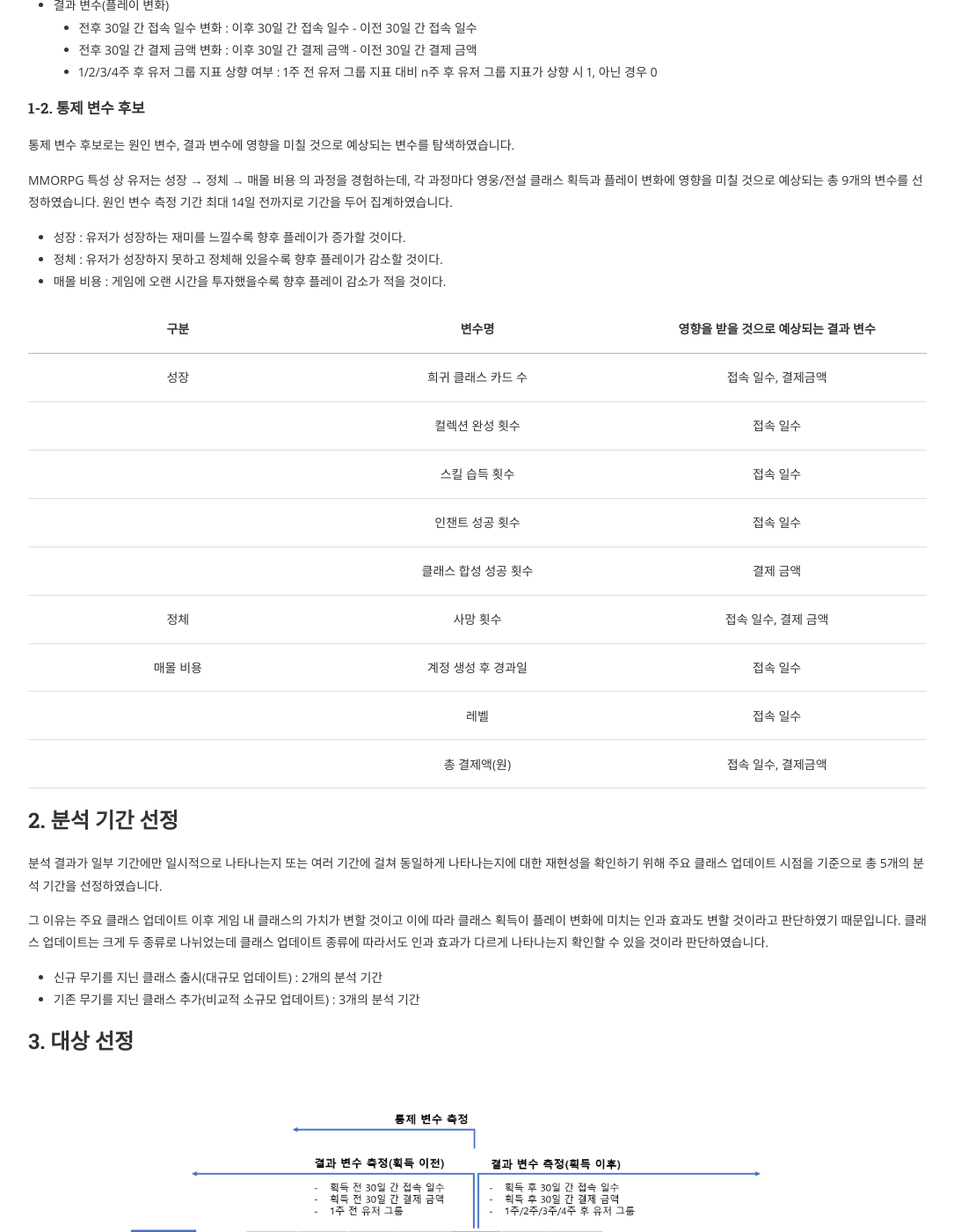
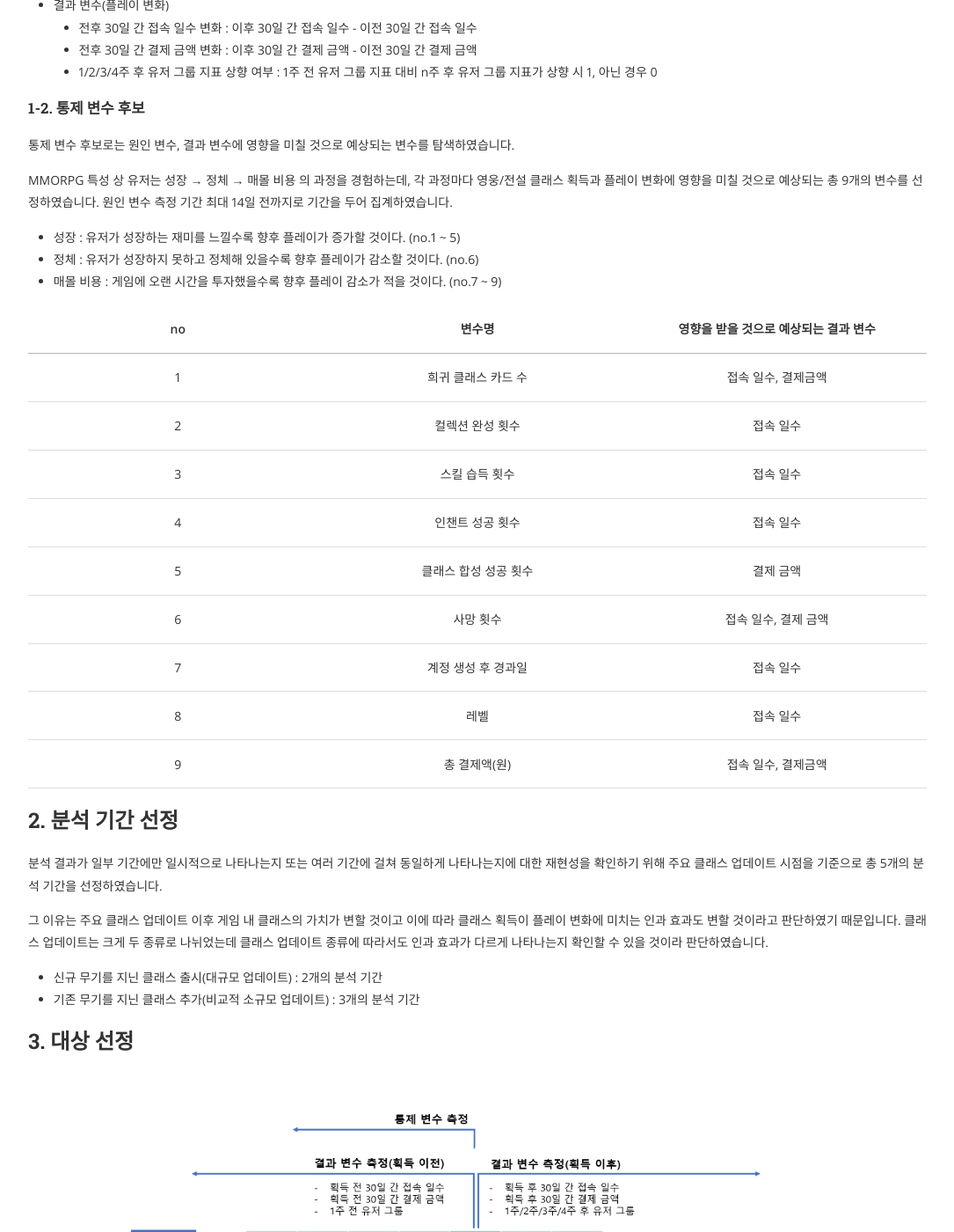
Before and after one commit to kurossncsoft/kurossncsoft.github.io, a Jekyll site: the page built from _posts/2021-05-10-class_get_causal_analysis.md, in a window 1280 px wide and 1400 px high, scrolled down 4798 px. Shown: the whole window at 88% size, without its empty margins (97-1182 px from the left). Built offline with Jekyll 4.4.1, drawn with Linux system fonts in a browser that asks for light colours; nearby versions of some CDN libraries; formulas are drawn with MathJax 3; comment, search, counter and statistics services are not loaded.

Commit message:
통제 변수 표 변경

```diff
--- a/_posts/2021-05-10-class_get_causal_analysis.md
+++ b/_posts/2021-05-10-class_get_causal_analysis.md
@@ -109,21 +109,21 @@ cover: "/assets/l2m_cover.jpg"
 
  MMORPG 특성 상 유저는 성장 → 정체 → 매몰 비용 의 과정을 경험하는데, 각 과정마다 영웅/전설 클래스 획득과 플레이 변화에 영향을 미칠 것으로 예상되는 총 9개의 변수를 선정하였습니다. 원인 변수 측정 기간 최대 14일 전까지로 기간을 두어 집계하였습니다.
 
-* 성장 : 유저가 성장하는 재미를 느낄수록 향후 플레이가 증가할 것이다.
-* 정체 : 유저가 성장하지 못하고 정체해 있을수록 향후 플레이가 감소할 것이다.
-* 매몰 비용 : 게임에 오랜 시간을 투자했을수록 향후 플레이 감소가 적을 것이다.
+* 성장 : 유저가 성장하는 재미를 느낄수록 향후 플레이가 증가할 것이다. (no.1 ~ 5)
+* 정체 : 유저가 성장하지 못하고 정체해 있을수록 향후 플레이가 감소할 것이다. (no.6)
+* 매몰 비용 : 게임에 오랜 시간을 투자했을수록 향후 플레이 감소가 적을 것이다. (no.7 ~ 9)
 
-|   구분    |        변수명         | 영향을 받을 것으로 예상되는 결과 변수 |
-| :-------: | :-------------------: | :-----------------------------------: |
-|   성장    |  희귀 클래스 카드 수  |          접속 일수, 결제금액          |
-|           |   컬렉션 완성 횟수    |               접속 일수               |
-|           |    스킬 습득 횟수     |               접속 일수               |
-|           |   인챈트 성공 횟수    |               접속 일수               |
-|           | 클래스 합성 성공 횟수 |               결제 금액               |
-|   정체    |       사망 횟수       |         접속 일수, 결제 금액          |
-| 매몰 비용 |  계정 생성 후 경과일  |               접속 일수               |
-|           |         레벨          |               접속 일수               |
-|           |     총 결제액(원)     |          접속 일수, 결제금액          |
+|  no  |        변수명         | 영향을 받을 것으로 예상되는 결과 변수 |
+| :--: | :-------------------: | :-----------------------------------: |
+|  1   |  희귀 클래스 카드 수  |          접속 일수, 결제금액          |
+|  2   |   컬렉션 완성 횟수    |               접속 일수               |
+|  3   |    스킬 습득 횟수     |               접속 일수               |
+|  4   |   인챈트 성공 횟수    |               접속 일수               |
+|  5   | 클래스 합성 성공 횟수 |               결제 금액               |
+|  6   |       사망 횟수       |         접속 일수, 결제 금액          |
+|  7   |  계정 생성 후 경과일  |               접속 일수               |
+|  8   |         레벨          |               접속 일수               |
+|  9   |     총 결제액(원)     |          접속 일수, 결제금액          |
 
 ## 2. 분석 기간 선정
 
```
